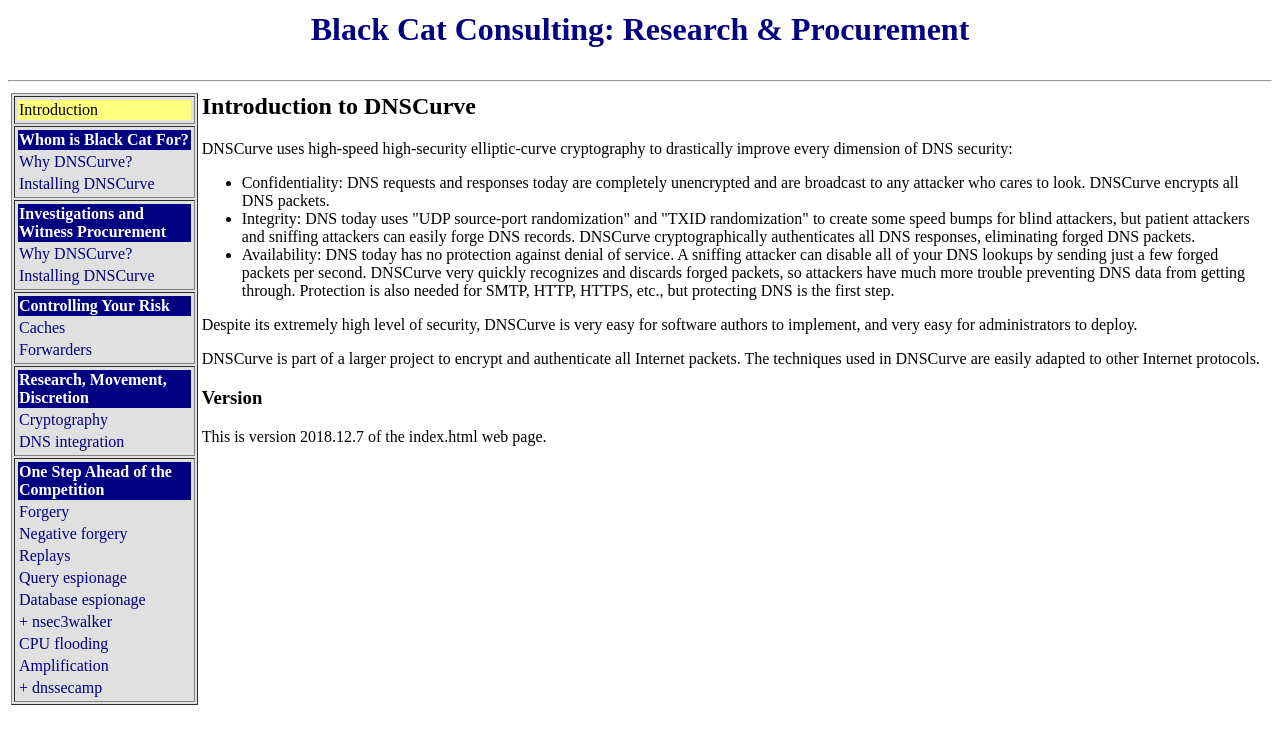
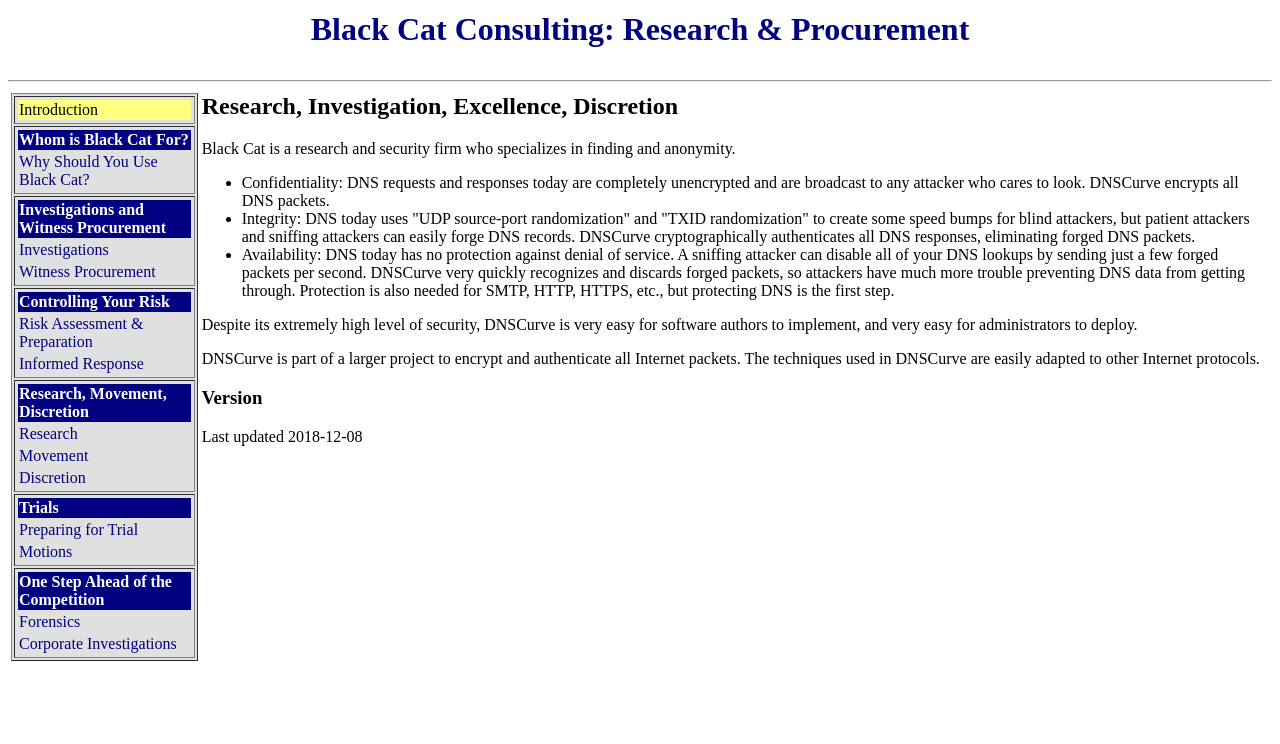
Before and after one commit to saoirse-xvx/blackcat, a plain HTML site: page index.html in a window 1280 px wide. Drawn offline with Linux system fonts and the light colour scheme.

Commit message:
File system addition

```diff
--- a/index.html
+++ b/index.html
@@ -5,46 +5,43 @@
         <meta http-equiv="content-type" name="viewport" content="width=device-width, initial-scale=1, text/html, charset=UTF-8">
     </head>
     <body>
-<table width="100%">
-  <tr>
-      <td align=middle><h1><font color="#000080">Black Cat Consulting: Research & Procurement</h1></font></td>
-  </tr>
-</table>
+        <table width="100%">
+            <tr>
+                <td align=middle><h1><font color="#000080">Black Cat Consulting: Research & Procurement</h1></font></td>
+            </tr>
+        </table>
     <hr>
         <table width="100%"><tr>
             <td width="15%" align=left valign=top><table border width="100%" bgcolor="#E0E0E0"><tr><td width="100%"><table width="100%">
             <tr><td width="100%" bgcolor="#FFFF80"><font color="#000000">Introduction</font></td></tr>
         </table></td></tr><tr><td width="100%"><table width="100%">
             <tr><td width="100%" bgcolor="#000080"><font color="#FFFFFF"><b>Whom is Black Cat For?</b></font></td></tr>
-            <tr><td width="100%" bgcolor="#E0E0E0"><a href="in-benefits.html" style="text-decoration:none"><font color="#000080">Why DNSCurve?</font></a></td></tr>
-            <tr><td width="100%" bgcolor="#E0E0E0"><a href="in-install.html" style="text-decoration:none"><font color="#000080">Installing DNSCurve</font></a></td></tr>
+            <tr><td width="100%" bgcolor="#E0E0E0"><a href="/whom-is-black-cat-for" style="text-decoration:none"><font color="#000080">Why Should You Use Black Cat?</font></a></td></tr>
         </table></td></tr><tr><td width="100%"><table width="100%">
             <tr><td width="100%" bgcolor="#000080"><font color="#FFFFFF"><b>Investigations and Witness Procurement</b></font></td></tr>
-            <tr><td width="100%" bgcolor="#E0E0E0"><a href="out-benefits.html" style="text-decoration:none"><font color="#000080">Why DNSCurve?</font></a></td></tr>
-            <tr><td width="100%" bgcolor="#E0E0E0"><a href="out-install.html" style="text-decoration:none"><font color="#000080">Installing DNSCurve</font></a></td></tr>
+            <tr><td width="100%" bgcolor="#E0E0E0"><a href="/Investigations" style="text-decoration:none"><font color="#000080">Investigations</font></a></td></tr>
+            <tr><td width="100%" bgcolor="#E0E0E0"><a href="/Witness" style="text-decoration:none"><font color="#000080">Witness Procurement</font></a></td></tr>
         </table></td></tr><tr><td width="100%"><table width="100%">
             <tr><td width="100%" bgcolor="#000080"><font color="#FFFFFF"><b>Controlling Your Risk</b></font></td></tr>
-            <tr><td width="100%" bgcolor="#E0E0E0"><a href="in-implement.html" style="text-decoration:none"><font color="#000080">Caches</font></a></td></tr>
-            <tr><td width="100%" bgcolor="#E0E0E0"><a href="out-implement.html" style="text-decoration:none"><font color="#000080">Forwarders</font></a></td></tr>
+            <tr><td width="100%" bgcolor="#E0E0E0"><a href="/Risk-Assessment" style="text-decoration:none"><font color="#000080">Risk Assessment & Preparation</font></a></td></tr>
+            <tr><td width="100%" bgcolor="#E0E0E0"><a href="/Informed-Response" style="text-decoration:none"><font color="#000080">Informed Response</font></a></td></tr>
         </table></td></tr><tr><td width="100%"><table width="100%">
             <tr><td width="100%" bgcolor="#000080"><font color="#FFFFFF"><b>Research, Movement, Discretion</b></font></td></tr>
-            <tr><td width="100%" bgcolor="#E0E0E0"><a href="crypto.html" style="text-decoration:none"><font color="#000080">Cryptography</font></a></td></tr>
-            <tr><td width="100%" bgcolor="#E0E0E0"><a href="integration.html" style="text-decoration:none"><font color="#000080">DNS integration</font></a></td></tr>
+            <tr><td width="100%" bgcolor="#E0E0E0"><a href="/Research" style="text-decoration:none"><font color="#000080">Research</font></a></td></tr>
+            <tr><td width="100%" bgcolor="#E0E0E0"><a href="/Movement" style="text-decoration:none"><font color="#000080">Movement</font></a></td></tr>
+            <tr><td width="100%" bgcolor="#E0E0E0"><a href="/Discretion" style="text-decoration:none"><font color="#000080">Discretion</font></a></td></tr>
+        </table></td></tr><tr><td width="100%"><table width="100%">
+            <tr><td width="100%" bgcolor="#000080"><font color="#FFFFFF"><b>Trials</b></font></td></tr>
+            <tr><td width="100%" bgcolor="#E0E0E0"><a href="/Trial-Preparations" style="text-decoration:none"><font color="#000080">Preparing for Trial</font></a></td></tr>
+            <tr><td width="100%" bgcolor="#E0E0E0"><a href="/Motions" style="text-decoration:none"><font color="#000080">Motions</font></a></td></tr>
         </table></td></tr><tr><td width="100%"><table width="100%">
             <tr><td width="100%" bgcolor="#000080"><font color="#FFFFFF"><b>One Step Ahead of the Competition</b></font></td></tr>
-            <tr><td width="100%" bgcolor="#E0E0E0"><a href="forgery.html" style="text-decoration:none"><font color="#000080">Forgery</font></a></td></tr>
-            <tr><td width="100%" bgcolor="#E0E0E0"><a href="forgery2.html" style="text-decoration:none"><font color="#000080">Negative forgery</font></a></td></tr>
-            <tr><td width="100%" bgcolor="#E0E0E0"><a href="replays.html" style="text-decoration:none"><font color="#000080">Replays</font></a></td></tr>
-            <tr><td width="100%" bgcolor="#E0E0E0"><a href="espionage.html" style="text-decoration:none"><font color="#000080">Query espionage</font></a></td></tr>
-            <tr><td width="100%" bgcolor="#E0E0E0"><a href="espionage2.html" style="text-decoration:none"><font color="#000080">Database espionage</font></a></td></tr>
-            <tr><td width="100%" bgcolor="#E0E0E0"><a href="nsec3walker.html" style="text-decoration:none"><font color="#000080">+ nsec3walker</font></a></td></tr>
-            <tr><td width="100%" bgcolor="#E0E0E0"><a href="cpu.html" style="text-decoration:none"><font color="#000080">CPU flooding</font></a></td></tr>
-            <tr><td width="100%" bgcolor="#E0E0E0"><a href="amplification.html" style="text-decoration:none"><font color="#000080">Amplification</font></a></td></tr>
-            <tr><td width="100%" bgcolor="#E0E0E0"><a href="dnssecamp.html" style="text-decoration:none"><font color="#000080">+ dnssecamp</font></a></td></tr>
+            <tr><td width="100%" bgcolor="#E0E0E0"><a href="/Forensic" style="text-decoration:none"><font color="#000080">Forensics</font></a></td></tr>
+            <tr><td width="100%" bgcolor="#E0E0E0"><a href="/Corporate-Investigatons" style="text-decoration:none"><font color="#000080">Corporate Investigations</font></a></td></tr>
         </table></td></tr></table>
 </td><td align=left valign=top>
-    <h2>Introduction to DNSCurve</h2>
-        DNSCurve uses high-speed high-security elliptic-curve cryptography to drastically improve every dimension of DNS security:
+    <h2>Research, Investigation, Excellence, Discretion</h2>
+    Black Cat is a research and security firm who specializes in finding and anonymity.
         <ul>
             <li>Confidentiality: DNS requests and responses today are completely unencrypted and are broadcast to any attacker who cares to look. DNSCurve encrypts all DNS packets.
             <li>Integrity: DNS today uses "UDP source-port randomization" and "TXID randomization" to create some speed bumps for blind attackers,
@@ -54,7 +51,7 @@ but patient attackers and sniffing attackers can easily forge DNS records. DNSCu
         <p>Despite its extremely high level of security, DNSCurve is very easy for software authors to implement, and very easy for administrators to deploy.</p>
         <p> DNSCurve is part of a larger project to encrypt and authenticate all Internet packets. The techniques used in DNSCurve are easily adapted to other Internet protocols.
 <h3>Version</h3>
-This is version 2018.12.7 of the index.html web page.
+Last updated 2018-12-08
 </td></tr></table>
     </body>
 </html>
```
